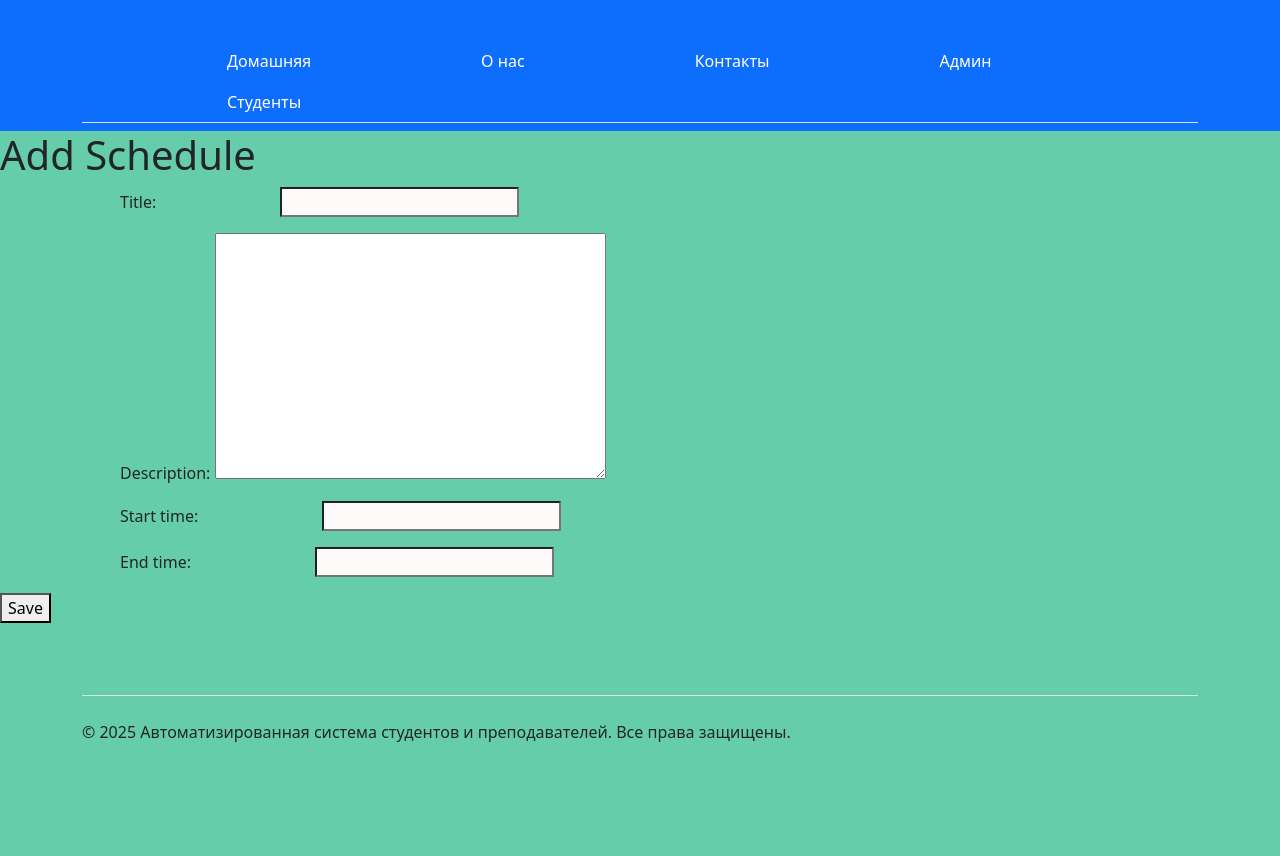
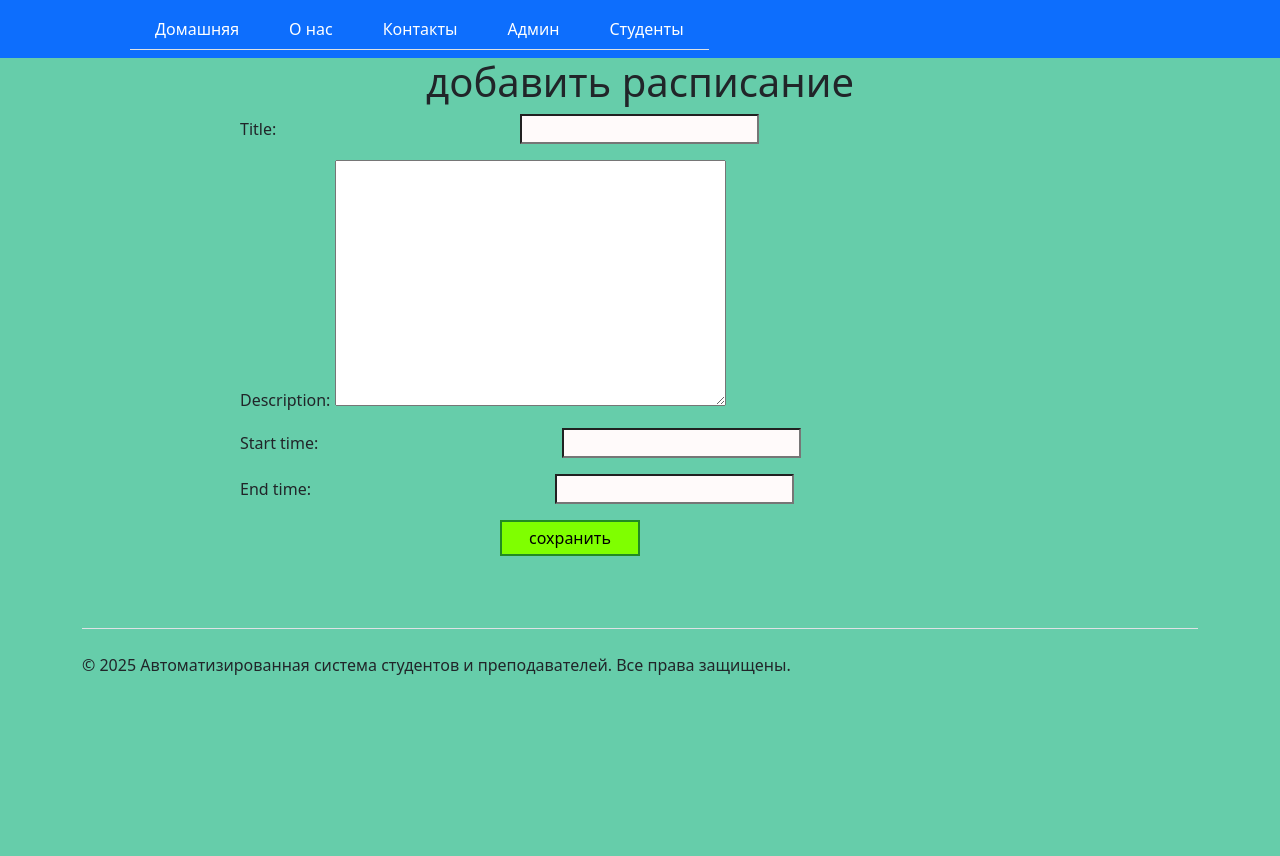
Before and after one commit to Kirill-code-bit/Stud-Teach, a Django app: page /add/ in a window 1280 px wide. After the commit the page ends 675 px from the top, so only its background shows below. Run offline with Django 4.2, Linux system fonts and the light colour scheme.

Commit message:
Add add_schedule/html.

```diff
--- a/sms/templates/add_schedule.html
+++ b/sms/templates/add_schedule.html
@@ -8,29 +8,36 @@
         }
         input[type="text"]{
             background-color:snow;
-            margin-left: 120px;
+            margin-left: 240px;
         }
         label{
-            margin-left: 120px;
+            margin-left: 240px;
         }
-        li{
-            margin-left: 120px;
-            list-style-type: none;
+        h1{
+            align-items: center;
+            text-align: center;
         }
         .form[method="post"]{
-            font-size: xx-large;
-            margin-left: 400px;
+            display: block;
+            margin-left: 500px;
+
+            width: 400px;
         }
-        .button[type="text"]{
-            background-color:chartreuse;
+        button[type="submit"]{
+        background-color:chartreuse;
+        display: block;
+        margin-left: 500px;
+        padding: 4px;
+        width: 140px;
+        border: 2px solid forestgreen;
         }
 
     </style>
-    <h1>Add Schedule</h1>
+    <h1>добавить расписание</h1>
     <form method="post">
         {% csrf_token %}
         {{ form.as_p }}
-        <button type="submit">Save</button>
+        <button type="submit">сохранить</button>
     </form>
 </body>
 {% endblock %}
```
Also changed, not shown: sms/templates/add_grade.html (+7 -2 lines), sms/db.sqlite3.
